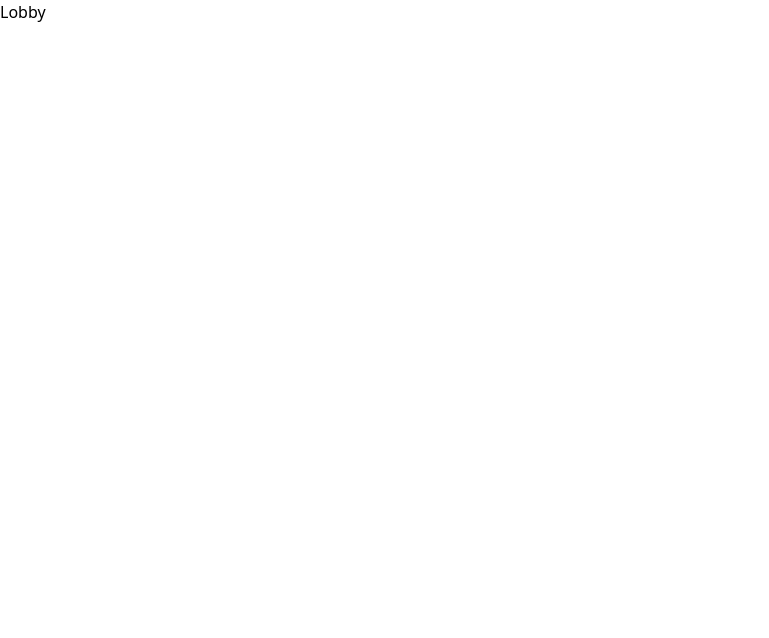
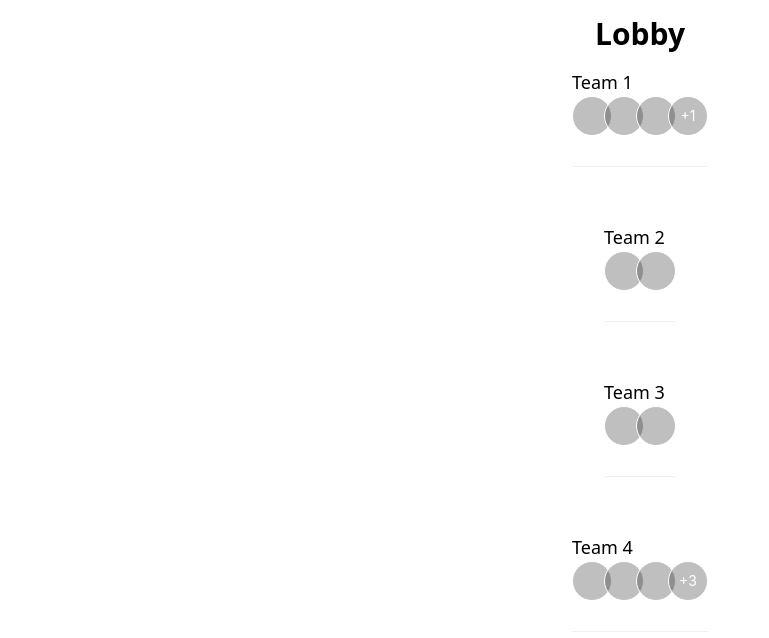
Before and after one commit to Abdo-reda/Cardey-B, a Vue app: page /lobby in a window 1280 px wide. Shown: the top 638 px of the page, without its empty margins (0-769 px from the left). Built offline with nearby package versions, Linux system fonts and the light colour scheme.

Commit message:
lobby page structure

```diff
--- a/src/views/LobbyView.vue
+++ b/src/views/LobbyView.vue
@@ -1,6 +1,101 @@
 <script setup lang="ts">
+import { Avatar, AvatarGroup, Divider } from 'ant-design-vue';
+
+
+// const numberOfTeams = 8;
+
+const teams = [
+    {
+        id: 1,
+        members: [
+            {
+                id: 2,
+                name: "blah"
+            },
+            {
+                id: 2,
+                name: "A"
+            },
+            {
+                id: 2,
+                name: "S"
+            },
+            {
+                id: 2,
+                name: "F"
+            }
+        ]
+    },
+    {
+        id: 2,
+        members: [
+            {
+                id: 2,
+                name: "S"
+            },
+            {
+                id: 2,
+                name: "F"
+            }
+        ]
+    },
+    {
+        id: 3,
+        members: [
+            {
+                id: 2,
+                name: "blah"
+            },
+            {
+                id: 2,
+                name: "A"
+            },
+        ]
+    },
+    {
+        id: 4,
+        members: [
+            {
+                id: 2,
+                name: "blah"
+            },
+            {
+                id: 2,
+                name: "A"
+            },
+            {
+                id: 2,
+                name: "blah"
+            },
+            {
+                id: 2,
+                name: "A"
+            },
+            {
+                id: 2,
+                name: "blah"
+            },
+            {
+                id: 2,
+                name: "A"
+            },
+        ]
+    }
+]
+
 </script>
 
 <template>
-    <p> Lobby </p>
+    <div class="flex flex-col justify-center items-center m-4">
+        <p class="font-semibold text-3xl"> Lobby </p>
+        <div class="m-4" v-for="team in teams" :key="team.id">
+            <p class="text-lg"> Team {{ team.id }}</p>
+            <AvatarGroup :max-count="3" size="large">
+                <Avatar v-for="member in team.members" :key="member.id">
+
+                </Avatar>
+            </AvatarGroup>
+            <Divider/>
+        </div>
+    </div>
 </template>
```
Also changed, not shown: src/views/CreateGameView.vue (+0 -7 lines).
